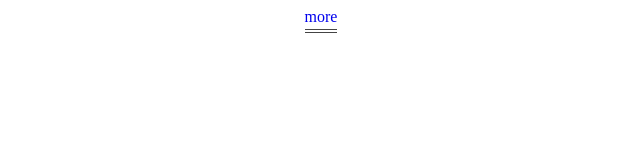
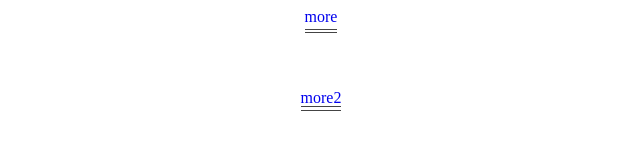
Before and after one commit to chenlin02/css-, a plain HTML site: page a.html in a window 1280 px wide. Shown: the full height of the page, 319-959 px from the left. Drawn offline with Linux system fonts and the light colour scheme.

Commit message:
利用伪类写双下划线

```diff
--- a/a.html
+++ b/a.html
@@ -7,15 +7,26 @@
 <body>
 <style>
     .more{text-align: center;}
-    .more a{position: relative; text-decoration: none;}
+     a{position: relative; text-decoration: none;}
     .more a:before{content: ""; position: absolute; bottom: -5px; width: 100%;
         border-bottom: 1px solid #444;}
     /*after要注意的是需增加left：0；*/
     .more a:after{content: ""; position: absolute; bottom: -8px; width: 100%;
         border-bottom: 1px solid #444; left: 0;}
+
+    .demo2{text-align: center; margin-top: 5%;}
+    .demo2 a{border-bottom: 1px solid #444;}
+    .demo2 a:after{content: ""; position: absolute; bottom: -5px; width: 100%; left: 0;
+        border-bottom: 1px solid #444;}
 </style>
+<!--方法1 利用伪类before和after-->
 <div class="more">
     <a href="#">more</a>
 </div>
+
+<!--方法2  利用伪类after加border-bottom;-->
+<div class="demo2">
+    <a href="#">more2</a>
+</div>
 </body>
 </html>
```
